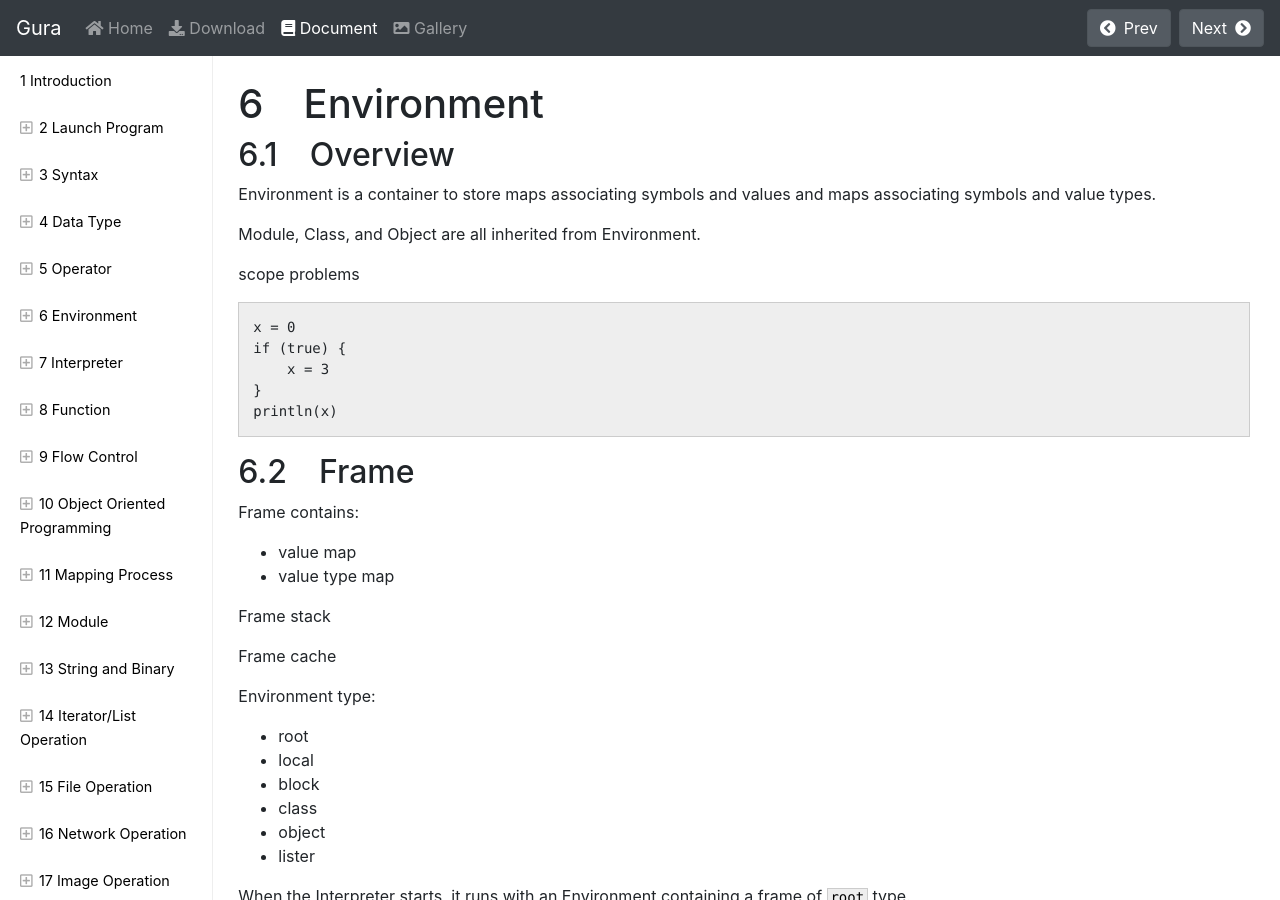
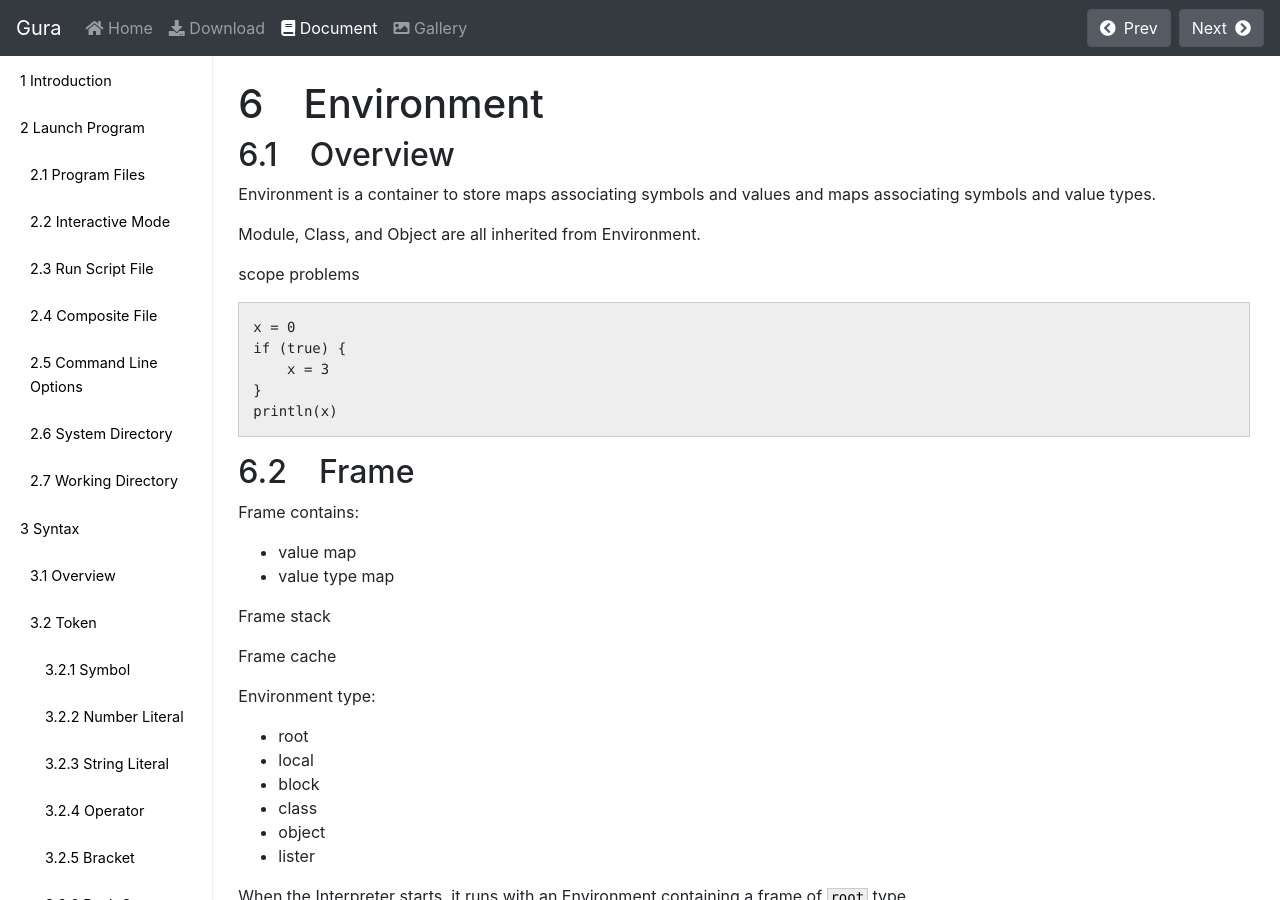
Before and after one commit to gura-doc/gura-doc.github.io, a Jekyll site: the page built from document/language-manual/chapter-06.md, in a window 1280 px wide and 900 px high. Built offline with Jekyll 4.4.1, drawn with Linux system fonts in a browser that asks for light colours; nearby versions of some CDN libraries.

Commit message:
updated navi style

```diff
--- a/document/language-manual/navi.html
+++ b/document/language-manual/navi.html
@@ -1,11 +1,10 @@
 <span class="list-group-item border-0">
-<a href="chapter-01.html#anchor-1">1 Introduction</a>
+<a href="chapter-01.html">1 Introduction</a>
 </span>
 <span class="list-group-item border-0">
-<a href="#naviitem-anchor-2" data-toggle="collapse"><i class="far fa-plus-square"></i></a>
-<a href="chapter-02.html#anchor-2">2 Launch Program</a>
+<a href="chapter-02.html">2 Launch Program</a>
 </span>
-<div class="list-group collapse" id="naviitem-anchor-2">
+<div class="list-group" id="naviitem-anchor-2">
 <span class="list-group-item border-0">
 <a href="chapter-02.html#anchor-2-1">2.1 Program Files</a>
 </span>
@@ -29,18 +28,16 @@
 </span>
 </div>
 <span class="list-group-item border-0">
-<a href="#naviitem-anchor-3" data-toggle="collapse"><i class="far fa-plus-square"></i></a>
-<a href="chapter-03.html#anchor-3">3 Syntax</a>
+<a href="chapter-03.html">3 Syntax</a>
 </span>
-<div class="list-group collapse" id="naviitem-anchor-3">
+<div class="list-group" id="naviitem-anchor-3">
 <span class="list-group-item border-0">
 <a href="chapter-03.html#anchor-3-1">3.1 Overview</a>
 </span>
 <span class="list-group-item border-0">
-<a href="#naviitem-anchor-3-2" data-toggle="collapse"><i class="far fa-plus-square"></i></a>
 <a href="chapter-03.html#anchor-3-2">3.2 Token</a>
 </span>
-<div class="list-group collapse" id="naviitem-anchor-3-2">
+<div class="list-group" id="naviitem-anchor-3-2">
 <span class="list-group-item border-0">
 <a href="chapter-03.html#anchor-3-2-1">3.2.1 Symbol</a>
 </span>
@@ -64,10 +61,9 @@
 </span>
 </div>
 <span class="list-group-item border-0">
-<a href="#naviitem-anchor-3-3" data-toggle="collapse"><i class="far fa-plus-square"></i></a>
 <a href="chapter-03.html#anchor-3-3">3.3 Expression</a>
 </span>
-<div class="list-group collapse" id="naviitem-anchor-3-3">
+<div class="list-group" id="naviitem-anchor-3-3">
 <span class="list-group-item border-0">
 <a href="chapter-03.html#anchor-3-3-1">3.3.1 Class Diagram of Expression</a>
 </span>
@@ -119,10 +115,9 @@
 </div>
 </div>
 <span class="list-group-item border-0">
-<a href="#naviitem-anchor-4" data-toggle="collapse"><i class="far fa-plus-square"></i></a>
-<a href="chapter-04.html#anchor-4">4 Data Type</a>
+<a href="chapter-04.html">4 Data Type</a>
 </span>
-<div class="list-group collapse" id="naviitem-anchor-4">
+<div class="list-group" id="naviitem-anchor-4">
 <span class="list-group-item border-0">
 <a href="chapter-04.html#anchor-4-1">4.1 Overview</a>
 </span>
@@ -130,10 +125,9 @@
 <a href="chapter-04.html#anchor-4-2">4.2 Primitive Data Types</a>
 </span>
 <span class="list-group-item border-0">
-<a href="#naviitem-anchor-4-3" data-toggle="collapse"><i class="far fa-plus-square"></i></a>
 <a href="chapter-04.html#anchor-4-3">4.3 Object Data Types Frequently Used</a>
 </span>
-<div class="list-group collapse" id="naviitem-anchor-4-3">
+<div class="list-group" id="naviitem-anchor-4-3">
 <span class="list-group-item border-0">
 <a href="chapter-04.html#anchor-4-3-1">4.3.1 List</a>
 </span>
@@ -152,10 +146,9 @@
 </div>
 </div>
 <span class="list-group-item border-0">
-<a href="#naviitem-anchor-5" data-toggle="collapse"><i class="far fa-plus-square"></i></a>
-<a href="chapter-05.html#anchor-5">5 Operator</a>
+<a href="chapter-05.html">5 Operator</a>
 </span>
-<div class="list-group collapse" id="naviitem-anchor-5">
+<div class="list-group" id="naviitem-anchor-5">
 <span class="list-group-item border-0">
 <a href="chapter-05.html#anchor-5-1">5.1 Overview</a>
 </span>
@@ -163,10 +156,9 @@
 <a href="chapter-05.html#anchor-5-2">5.2 Precedence</a>
 </span>
 <span class="list-group-item border-0">
-<a href="#naviitem-anchor-5-3" data-toggle="collapse"><i class="far fa-plus-square"></i></a>
 <a href="chapter-05.html#anchor-5-3">5.3 Calculation Operators</a>
 </span>
-<div class="list-group collapse" id="naviitem-anchor-5-3">
+<div class="list-group" id="naviitem-anchor-5-3">
 <span class="list-group-item border-0">
 <a href="chapter-05.html#anchor-5-3-1">5.3.1 Prefixed Unary Operators</a>
 </span>
@@ -185,10 +177,9 @@
 </span>
 </div>
 <span class="list-group-item border-0">
-<a href="#naviitem-anchor-6" data-toggle="collapse"><i class="far fa-plus-square"></i></a>
-<a href="chapter-06.html#anchor-6">6 Environment</a>
+<a href="chapter-06.html">6 Environment</a>
 </span>
-<div class="list-group collapse" id="naviitem-anchor-6">
+<div class="list-group" id="naviitem-anchor-6">
 <span class="list-group-item border-0">
 <a href="chapter-06.html#anchor-6-1">6.1 Overview</a>
 </span>
@@ -197,18 +188,16 @@
 </span>
 </div>
 <span class="list-group-item border-0">
-<a href="#naviitem-anchor-7" data-toggle="collapse"><i class="far fa-plus-square"></i></a>
-<a href="chapter-07.html#anchor-7">7 Interpreter</a>
+<a href="chapter-07.html">7 Interpreter</a>
 </span>
-<div class="list-group collapse" id="naviitem-anchor-7">
+<div class="list-group" id="naviitem-anchor-7">
 <span class="list-group-item border-0">
 <a href="chapter-07.html#anchor-7-1">7.1 How Interpreter Works</a>
 </span>
 <span class="list-group-item border-0">
-<a href="#naviitem-anchor-7-2" data-toggle="collapse"><i class="far fa-plus-square"></i></a>
 <a href="chapter-07.html#anchor-7-2">7.2 Evaluation Stage</a>
 </span>
-<div class="list-group collapse" id="naviitem-anchor-7-2">
+<div class="list-group" id="naviitem-anchor-7-2">
 <span class="list-group-item border-0">
 <a href="chapter-07.html#anchor-7-2-1">7.2.1 Overview</a>
 </span>
@@ -256,10 +245,9 @@
 </span>
 </div>
 <span class="list-group-item border-0">
-<a href="#naviitem-anchor-7-3" data-toggle="collapse"><i class="far fa-plus-square"></i></a>
 <a href="chapter-07.html#anchor-7-3">7.3 Assignment Stage</a>
 </span>
-<div class="list-group collapse" id="naviitem-anchor-7-3">
+<div class="list-group" id="naviitem-anchor-7-3">
 <span class="list-group-item border-0">
 <a href="chapter-07.html#anchor-7-3-1">7.3.1 Overview</a>
 </span>
@@ -284,10 +272,9 @@
 </div>
 </div>
 <span class="list-group-item border-0">
-<a href="#naviitem-anchor-8" data-toggle="collapse"><i class="far fa-plus-square"></i></a>
-<a href="chapter-08.html#anchor-8">8 Function</a>
+<a href="chapter-08.html">8 Function</a>
 </span>
-<div class="list-group collapse" id="naviitem-anchor-8">
+<div class="list-group" id="naviitem-anchor-8">
 <span class="list-group-item border-0">
 <a href="chapter-08.html#anchor-8-1">8.1 Definition and Evaluation</a>
 </span>
@@ -295,10 +282,9 @@
 <a href="chapter-08.html#anchor-8-2">8.2 Returned Value</a>
 </span>
 <span class="list-group-item border-0">
-<a href="#naviitem-anchor-8-3" data-toggle="collapse"><i class="far fa-plus-square"></i></a>
 <a href="chapter-08.html#anchor-8-3">8.3 Arguments</a>
 </span>
-<div class="list-group collapse" id="naviitem-anchor-8-3">
+<div class="list-group" id="naviitem-anchor-8-3">
 <span class="list-group-item border-0">
 <a href="chapter-08.html#anchor-8-3-1">8.3.1 Type Name Declaration</a>
 </span>
@@ -328,10 +314,9 @@
 <a href="chapter-08.html#anchor-8-4">8.4 Block</a>
 </span>
 <span class="list-group-item border-0">
-<a href="#naviitem-anchor-8-5" data-toggle="collapse"><i class="far fa-plus-square"></i></a>
 <a href="chapter-08.html#anchor-8-5">8.5 Attribute</a>
 </span>
-<div class="list-group collapse" id="naviitem-anchor-8-5">
+<div class="list-group" id="naviitem-anchor-8-5">
 <span class="list-group-item border-0">
 <a href="chapter-08.html#anchor-8-5-1">8.5.1 User-defined Attribute</a>
 </span>
@@ -353,18 +338,16 @@
 </span>
 </div>
 <span class="list-group-item border-0">
-<a href="#naviitem-anchor-9" data-toggle="collapse"><i class="far fa-plus-square"></i></a>
-<a href="chapter-09.html#anchor-9">9 Flow Control</a>
+<a href="chapter-09.html">9 Flow Control</a>
 </span>
-<div class="list-group collapse" id="naviitem-anchor-9">
+<div class="list-group" id="naviitem-anchor-9">
 <span class="list-group-item border-0">
 <a href="chapter-09.html#anchor-9-1">9.1 Branch</a>
 </span>
 <span class="list-group-item border-0">
-<a href="#naviitem-anchor-9-2" data-toggle="collapse"><i class="far fa-plus-square"></i></a>
 <a href="chapter-09.html#anchor-9-2">9.2 Repeat</a>
 </span>
-<div class="list-group collapse" id="naviitem-anchor-9-2">
+<div class="list-group" id="naviitem-anchor-9-2">
 <span class="list-group-item border-0">
 <a href="chapter-09.html#anchor-9-2-1">9.2.1 Repeating Functions</a>
 </span>
@@ -389,10 +372,9 @@
 </span>
 </div>
 <span class="list-group-item border-0">
-<a href="#naviitem-anchor-10" data-toggle="collapse"><i class="far fa-plus-square"></i></a>
-<a href="chapter-10.html#anchor-10">10 Object Oriented Programming</a>
+<a href="chapter-10.html">10 Object Oriented Programming</a>
 </span>
-<div class="list-group collapse" id="naviitem-anchor-10">
+<div class="list-group" id="naviitem-anchor-10">
 <span class="list-group-item border-0">
 <a href="chapter-10.html#anchor-10-1">10.1 Class and Instance</a>
 </span>
@@ -400,10 +382,9 @@
 <a href="chapter-10.html#anchor-10-2">10.2 User-defined Class</a>
 </span>
 <span class="list-group-item border-0">
-<a href="#naviitem-anchor-10-3" data-toggle="collapse"><i class="far fa-plus-square"></i></a>
 <a href="chapter-10.html#anchor-10-3">10.3 Inheritance</a>
 </span>
-<div class="list-group collapse" id="naviitem-anchor-10-3">
+<div class="list-group" id="naviitem-anchor-10-3">
 <span class="list-group-item border-0">
 <a href="chapter-10.html#anchor-10-3-1">10.3.1 Basic</a>
 </span>
@@ -428,18 +409,16 @@
 </span>
 </div>
 <span class="list-group-item border-0">
-<a href="#naviitem-anchor-11" data-toggle="collapse"><i class="far fa-plus-square"></i></a>
-<a href="chapter-11.html#anchor-11">11 Mapping Process</a>
+<a href="chapter-11.html">11 Mapping Process</a>
 </span>
-<div class="list-group collapse" id="naviitem-anchor-11">
+<div class="list-group" id="naviitem-anchor-11">
 <span class="list-group-item border-0">
 <a href="chapter-11.html#anchor-11-1">11.1 About This Chapter</a>
 </span>
 <span class="list-group-item border-0">
-<a href="#naviitem-anchor-11-2" data-toggle="collapse"><i class="far fa-plus-square"></i></a>
 <a href="chapter-11.html#anchor-11-2">11.2 Implicit Mapping</a>
 </span>
-<div class="list-group collapse" id="naviitem-anchor-11-2">
+<div class="list-group" id="naviitem-anchor-11-2">
 <span class="list-group-item border-0">
 <a href="chapter-11.html#anchor-11-2-1">11.2.1 Overview</a>
 </span>
@@ -460,10 +439,9 @@
 </span>
 </div>
 <span class="list-group-item border-0">
-<a href="#naviitem-anchor-11-3" data-toggle="collapse"><i class="far fa-plus-square"></i></a>
 <a href="chapter-11.html#anchor-11-3">11.3 Member Mapping</a>
 </span>
-<div class="list-group collapse" id="naviitem-anchor-11-3">
+<div class="list-group" id="naviitem-anchor-11-3">
 <span class="list-group-item border-0">
 <a href="chapter-11.html#anchor-11-3-1">11.3.1 Overview</a>
 </span>
@@ -473,10 +451,9 @@
 </div>
 </div>
 <span class="list-group-item border-0">
-<a href="#naviitem-anchor-12" data-toggle="collapse"><i class="far fa-plus-square"></i></a>
-<a href="chapter-12.html#anchor-12">12 Module</a>
+<a href="chapter-12.html">12 Module</a>
 </span>
-<div class="list-group collapse" id="naviitem-anchor-12">
+<div class="list-group" id="naviitem-anchor-12">
 <span class="list-group-item border-0">
 <a href="chapter-12.html#anchor-12-1">12.1 Module as Environment</a>
 </span>
@@ -497,18 +474,16 @@
 </span>
 </div>
 <span class="list-group-item border-0">
-<a href="#naviitem-anchor-13" data-toggle="collapse"><i class="far fa-plus-square"></i></a>
-<a href="chapter-13.html#anchor-13">13 String and Binary</a>
+<a href="chapter-13.html">13 String and Binary</a>
 </span>
-<div class="list-group collapse" id="naviitem-anchor-13">
+<div class="list-group" id="naviitem-anchor-13">
 <span class="list-group-item border-0">
 <a href="chapter-13.html#anchor-13-1">13.1 Overview</a>
 </span>
 <span class="list-group-item border-0">
-<a href="#naviitem-anchor-13-2" data-toggle="collapse"><i class="far fa-plus-square"></i></a>
 <a href="chapter-13.html#anchor-13-2">13.2 Operation on String</a>
 </span>
-<div class="list-group collapse" id="naviitem-anchor-13-2">
+<div class="list-group" id="naviitem-anchor-13-2">
 <span class="list-group-item border-0">
 <a href="chapter-13.html#anchor-13-2-1">13.2.1 Character Manipulation</a>
 </span>
@@ -538,10 +513,9 @@
 <a href="chapter-13.html#anchor-13-6">13.6 Regular Expression</a>
 </span>
 <span class="list-group-item border-0">
-<a href="#naviitem-anchor-13-7" data-toggle="collapse"><i class="far fa-plus-square"></i></a>
 <a href="chapter-13.html#anchor-13-7">13.7 Operation on Binary</a>
 </span>
-<div class="list-group collapse" id="naviitem-anchor-13-7">
+<div class="list-group" id="naviitem-anchor-13-7">
 <span class="list-group-item border-0">
 <a href="chapter-13.html#anchor-13-7-1">13.7.1 Creation of Instance</a>
 </span>
@@ -560,10 +534,9 @@
 </div>
 </div>
 <span class="list-group-item border-0">
-<a href="#naviitem-anchor-14" data-toggle="collapse"><i class="far fa-plus-square"></i></a>
-<a href="chapter-14.html#anchor-14">14 Iterator/List Operation</a>
+<a href="chapter-14.html">14 Iterator/List Operation</a>
 </span>
-<div class="list-group collapse" id="naviitem-anchor-14">
+<div class="list-group" id="naviitem-anchor-14">
 <span class="list-group-item border-0">
 <a href="chapter-14.html#anchor-14-1">14.1 Overview</a>
 </span>
@@ -571,10 +544,9 @@
 <a href="chapter-14.html#anchor-14-2">14.2 Iteration on Iterators and Lists</a>
 </span>
 <span class="list-group-item border-0">
-<a href="#naviitem-anchor-14-3" data-toggle="collapse"><i class="far fa-plus-square"></i></a>
 <a href="chapter-14.html#anchor-14-3">14.3 Iterator-specific Manipulation</a>
 </span>
-<div class="list-group collapse" id="naviitem-anchor-14-3">
+<div class="list-group" id="naviitem-anchor-14-3">
 <span class="list-group-item border-0">
 <a href="chapter-14.html#anchor-14-3-1">14.3.1 About This Section</a>
 </span>
@@ -589,10 +561,9 @@
 </span>
 </div>
 <span class="list-group-item border-0">
-<a href="#naviitem-anchor-14-4" data-toggle="collapse"><i class="far fa-plus-square"></i></a>
 <a href="chapter-14.html#anchor-14-4">14.4 List-specific Manipulation</a>
 </span>
-<div class="list-group collapse" id="naviitem-anchor-14-4">
+<div class="list-group" id="naviitem-anchor-14-4">
 <span class="list-group-item border-0">
 <a href="chapter-14.html#anchor-14-4-1">14.4.1 About This Section</a>
 </span>
@@ -610,10 +581,9 @@
 </span>
 </div>
 <span class="list-group-item border-0">
-<a href="#naviitem-anchor-14-5" data-toggle="collapse"><i class="far fa-plus-square"></i></a>
 <a href="chapter-14.html#anchor-14-5">14.5 Common Manipulation for Iterator and List</a>
 </span>
-<div class="list-group collapse" id="naviitem-anchor-14-5">
+<div class="list-group" id="naviitem-anchor-14-5">
 <span class="list-group-item border-0">
 <a href="chapter-14.html#anchor-14-5-1">14.5.1 About This Section</a>
 </span>
@@ -632,18 +602,16 @@
 </span>
 </div>
 <span class="list-group-item border-0">
-<a href="#naviitem-anchor-15" data-toggle="collapse"><i class="far fa-plus-square"></i></a>
-<a href="chapter-15.html#anchor-15">15 File Operation</a>
+<a href="chapter-15.html">15 File Operation</a>
 </span>
-<div class="list-group collapse" id="naviitem-anchor-15">
+<div class="list-group" id="naviitem-anchor-15">
 <span class="list-group-item border-0">
 <a href="chapter-15.html#anchor-15-1">15.1 Overview</a>
 </span>
 <span class="list-group-item border-0">
-<a href="#naviitem-anchor-15-2" data-toggle="collapse"><i class="far fa-plus-square"></i></a>
 <a href="chapter-15.html#anchor-15-2">15.2 Pathname</a>
 </span>
-<div class="list-group collapse" id="naviitem-anchor-15-2">
+<div class="list-group" id="naviitem-anchor-15-2">
 <span class="list-group-item border-0">
 <a href="chapter-15.html#anchor-15-2-1">15.2.1 Acceptable Format of Pathname</a>
 </span>
@@ -652,10 +620,9 @@
 </span>
 </div>
 <span class="list-group-item border-0">
-<a href="#naviitem-anchor-15-3" data-toggle="collapse"><i class="far fa-plus-square"></i></a>
 <a href="chapter-15.html#anchor-15-3">15.3 Stream</a>
 </span>
-<div class="list-group collapse" id="naviitem-anchor-15-3">
+<div class="list-group" id="naviitem-anchor-15-3">
 <span class="list-group-item border-0">
 <a href="chapter-15.html#anchor-15-3-1">15.3.1 Stream Instance</a>
 </span>
@@ -685,10 +652,9 @@
 </span>
 </div>
 <span class="list-group-item border-0">
-<a href="#naviitem-anchor-15-4" data-toggle="collapse"><i class="far fa-plus-square"></i></a>
 <a href="chapter-15.html#anchor-15-4">15.4 Directory</a>
 </span>
-<div class="list-group collapse" id="naviitem-anchor-15-4">
+<div class="list-group" id="naviitem-anchor-15-4">
 <span class="list-group-item border-0">
 <a href="chapter-15.html#anchor-15-4-1">15.4.1 Operations</a>
 </span>
@@ -700,10 +666,9 @@
 </span>
 </div>
 <span class="list-group-item border-0">
-<a href="#naviitem-anchor-15-5" data-toggle="collapse"><i class="far fa-plus-square"></i></a>
 <a href="chapter-15.html#anchor-15-5">15.5 OS-specific Operations</a>
 </span>
-<div class="list-group collapse" id="naviitem-anchor-15-5">
+<div class="list-group" id="naviitem-anchor-15-5">
 <span class="list-group-item border-0">
 <a href="chapter-15.html#anchor-15-5-1">15.5.1 Operation on File System</a>
 </span>
@@ -713,10 +678,9 @@
 </div>
 </div>
 <span class="list-group-item border-0">
-<a href="#naviitem-anchor-16" data-toggle="collapse"><i class="far fa-plus-square"></i></a>
-<a href="chapter-16.html#anchor-16">16 Network Operation</a>
+<a href="chapter-16.html">16 Network Operation</a>
 </span>
-<div class="list-group collapse" id="naviitem-anchor-16">
+<div class="list-group" id="naviitem-anchor-16">
 <span class="list-group-item border-0">
 <a href="chapter-16.html#anchor-16-1">16.1 Overview</a>
 </span>
@@ -728,10 +692,9 @@
 </span>
 </div>
 <span class="list-group-item border-0">
-<a href="#naviitem-anchor-17" data-toggle="collapse"><i class="far fa-plus-square"></i></a>
-<a href="chapter-17.html#anchor-17">17 Image Operation</a>
+<a href="chapter-17.html">17 Image Operation</a>
 </span>
-<div class="list-group collapse" id="naviitem-anchor-17">
+<div class="list-group" id="naviitem-anchor-17">
 <span class="list-group-item border-0">
 <a href="chapter-17.html#anchor-17-1">17.1 Overview</a>
 </span>
@@ -748,10 +711,9 @@
 <a href="chapter-17.html#anchor-17-5">17.5 GIF</a>
 </span>
 <span class="list-group-item border-0">
-<a href="#naviitem-anchor-17-6" data-toggle="collapse"><i class="far fa-plus-square"></i></a>
 <a href="chapter-17.html#anchor-17-6">17.6 Cairo</a>
 </span>
-<div class="list-group collapse" id="naviitem-anchor-17-6">
+<div class="list-group" id="naviitem-anchor-17-6">
 <span class="list-group-item border-0">
 <a href="chapter-17.html#anchor-17-6-1">17.6.1 Simple Example</a>
 </span>
@@ -766,10 +728,9 @@
 </span>
 </div>
 <span class="list-group-item border-0">
-<a href="#naviitem-anchor-17-7" data-toggle="collapse"><i class="far fa-plus-square"></i></a>
 <a href="chapter-17.html#anchor-17-7">17.7 OpenGL</a>
 </span>
-<div class="list-group collapse" id="naviitem-anchor-17-7">
+<div class="list-group" id="naviitem-anchor-17-7">
 <span class="list-group-item border-0">
 <a href="chapter-17.html#anchor-17-7-1">17.7.1 Sample Script</a>
 </span>
@@ -779,18 +740,16 @@
 </div>
 </div>
 <span class="list-group-item border-0">
-<a href="#naviitem-anchor-18" data-toggle="collapse"><i class="far fa-plus-square"></i></a>
-<a href="chapter-18.html#anchor-18">18 Graphical User Interface</a>
+<a href="chapter-18.html">18 Graphical User Interface</a>
 </span>
-<div class="list-group collapse" id="naviitem-anchor-18">
+<div class="list-group" id="naviitem-anchor-18">
 <span class="list-group-item border-0">
 <a href="chapter-18.html#anchor-18-1">18.1 Overview</a>
 </span>
 <span class="list-group-item border-0">
-<a href="#naviitem-anchor-18-2" data-toggle="collapse"><i class="far fa-plus-square"></i></a>
 <a href="chapter-18.html#anchor-18-2">18.2 wxWidgets</a>
 </span>
-<div class="list-group collapse" id="naviitem-anchor-18-2">
+<div class="list-group" id="naviitem-anchor-18-2">
 <span class="list-group-item border-0">
 <a href="chapter-18.html#anchor-18-2-1">18.2.1 About wxWidgets</a>
 </span>
@@ -808,10 +767,9 @@
 </span>
 </div>
 <span class="list-group-item border-0">
-<a href="#naviitem-anchor-18-3" data-toggle="collapse"><i class="far fa-plus-square"></i></a>
 <a href="chapter-18.html#anchor-18-3">18.3 Tk</a>
 </span>
-<div class="list-group collapse" id="naviitem-anchor-18-3">
+<div class="list-group" id="naviitem-anchor-18-3">
 <span class="list-group-item border-0">
 <a href="chapter-18.html#anchor-18-3-1">18.3.1 About Tk</a>
 </span>
@@ -826,10 +784,9 @@
 </span>
 </div>
 <span class="list-group-item border-0">
-<a href="#naviitem-anchor-18-4" data-toggle="collapse"><i class="far fa-plus-square"></i></a>
 <a href="chapter-18.html#anchor-18-4">18.4 SDL</a>
 </span>
-<div class="list-group collapse" id="naviitem-anchor-18-4">
+<div class="list-group" id="naviitem-anchor-18-4">
 <span class="list-group-item border-0">
 <a href="chapter-18.html#anchor-18-4-1">18.4.1 About SDL</a>
 </span>
@@ -842,10 +799,9 @@
 </div>
 </div>
 <span class="list-group-item border-0">
-<a href="#naviitem-anchor-19" data-toggle="collapse"><i class="far fa-plus-square"></i></a>
-<a href="chapter-19.html#anchor-19">19 Mathematic Functions</a>
+<a href="chapter-19.html">19 Mathematic Functions</a>
 </span>
-<div class="list-group collapse" id="naviitem-anchor-19">
+<div class="list-group" id="naviitem-anchor-19">
 <span class="list-group-item border-0">
 <a href="chapter-19.html#anchor-19-1">19.1 Complex Number</a>
 </span>
@@ -860,18 +816,16 @@
 </span>
 </div>
 <span class="list-group-item border-0">
-<a href="#naviitem-anchor-20" data-toggle="collapse"><i class="far fa-plus-square"></i></a>
-<a href="chapter-20.html#anchor-20">20 Template Engine</a>
+<a href="chapter-20.html">20 Template Engine</a>
 </span>
-<div class="list-group collapse" id="naviitem-anchor-20">
+<div class="list-group" id="naviitem-anchor-20">
 <span class="list-group-item border-0">
 <a href="chapter-20.html#anchor-20-1">20.1 Overview</a>
 </span>
 <span class="list-group-item border-0">
-<a href="#naviitem-anchor-20-2" data-toggle="collapse"><i class="far fa-plus-square"></i></a>
 <a href="chapter-20.html#anchor-20-2">20.2 How to Invoke Template Engine</a>
 </span>
-<div class="list-group collapse" id="naviitem-anchor-20-2">
+<div class="list-group" id="naviitem-anchor-20-2">
 <span class="list-group-item border-0">
 <a href="chapter-20.html#anchor-20-2-1">20.2.1 Invoke from Command Line</a>
 </span>
@@ -892,10 +846,9 @@
 <a href="chapter-20.html#anchor-20-6">20.6 Calling Function with Block</a>
 </span>
 <span class="list-group-item border-0">
-<a href="#naviitem-anchor-20-7" data-toggle="collapse"><i class="far fa-plus-square"></i></a>
 <a href="chapter-20.html#anchor-20-7">20.7 Template Directive</a>
 </span>
-<div class="list-group collapse" id="naviitem-anchor-20-7">
+<div class="list-group" id="naviitem-anchor-20-7">
 <span class="list-group-item border-0">
 <a href="chapter-20.html#anchor-20-7-1">20.7.1 Macro Definition and Call</a>
 </span>
```
Also changed, not shown: 2 other files.
